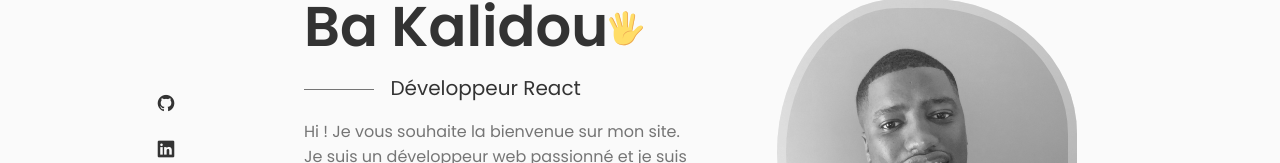
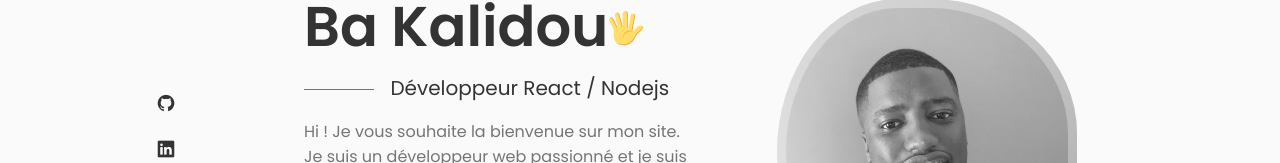
Before and after one commit to BAKALIDOU8/BKDev, a React (Vite) app: page / in a window 1280 px wide. Shown: the part 200-363 px from the top of the page. Built offline with nearby package versions, Linux system fonts and the light colour scheme.

Commit message:
✏️ Add Nodejs

```diff
--- a/src/components/home/Data.jsx
+++ b/src/components/home/Data.jsx
@@ -55,7 +55,7 @@ const Data = () => {
                   ></path>
             </svg>
         </h1>
-        <h3 className="home-subtitle">Développeur React</h3>
+        <h3 className="home-subtitle">Développeur React / Nodejs</h3>
         <p className="home-description">
         Hi ! Je vous souhaite la bienvenue sur mon site. Je suis un développeur web passionné et je suis très heureux de vous faire découvrir mon univers.
         </p>
```
